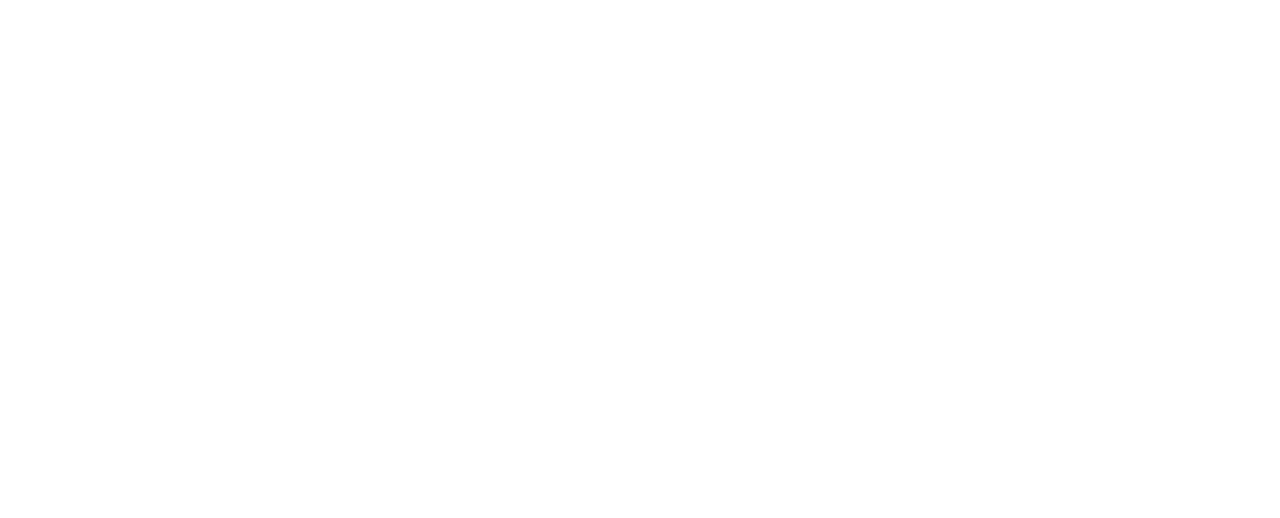
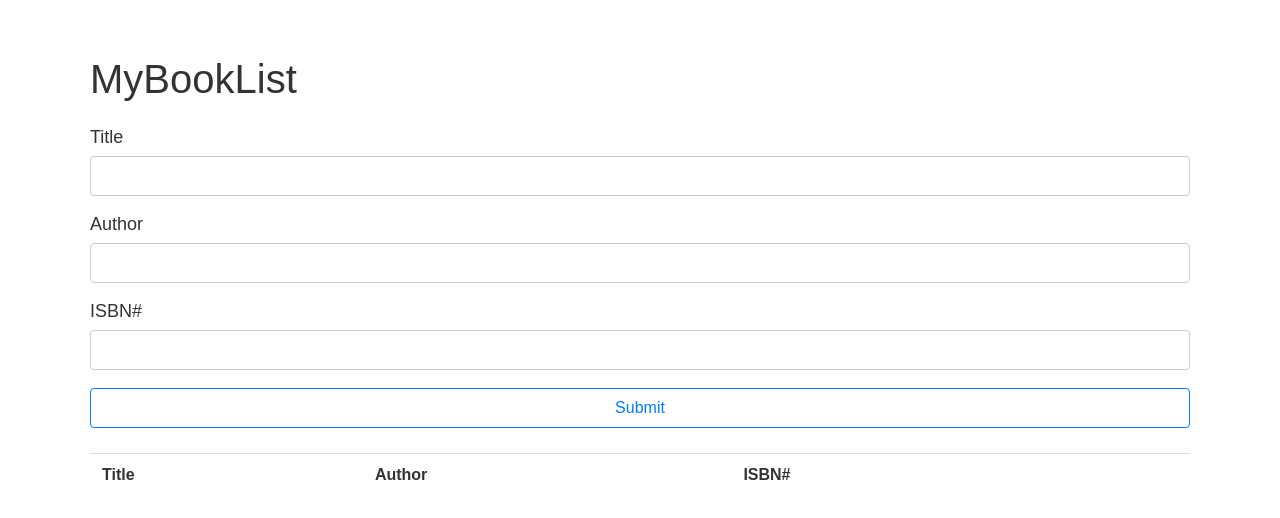
Before and after one commit to acciojob/book-list-amitbaghel10, a website: page main.html in a window 1280 px wide. Drawn offline with Linux system fonts and the light colour scheme.

Commit message:
created a submission

```diff
--- a/main.html
+++ b/main.html
@@ -11,6 +11,41 @@
     <script type="text/javascript" src="./script.js">
 </script>
 
+	<div class="container">
+        <h1>MyBookList</h1>
+
+        <form id="book-form">
+            <div class="form-group">
+                <label for="title">Title</label>
+                <input type="text" id="title" class="form-control">
+            </div>
+
+            <div class="form-group">
+                <label for="author">Author</label>
+                <input type="text" id="author" class="form-control">
+            </div>
+
+            <div class="form-group">
+                <label for="isbn">ISBN#</label>
+                <input type="text" id="isbn" class="form-control">
+            </div>
+
+            <input type="submit" value="Submit" id="submit">
+        </form>
+
+        <table class="table table-striped">
+            <thead>
+                <tr>
+                    <th>Title</th>
+                    <th>Author</th>
+                    <th>ISBN#</th>
+                    <th></th>
+                </tr>
+            </thead>
+            <tbody id="book-list"></tbody>
+        </table>
+    </div>
+
 </body>
 
 </html>
--- a/script.js
+++ b/script.js
@@ -1 +1,50 @@
 //your JS code here. If required.
+
+const bookForm = document.getElementById("book-form");
+const bookList = document.getElementById("book-list");
+
+bookForm.addEventListener("submit", function(event) {
+    event.preventDefault();
+
+    const title = document.getElementById("title").value.trim();
+    const author = document.getElementById("author").value.trim();
+    const isbn = document.getElementById("isbn").value.trim();
+
+    if (title === "" || author === "" || isbn === "") {
+        alert("Please fill in all fields");
+        return;
+    }
+
+    const row = document.createElement("tr");
+
+    const titleCell = document.createElement("td");
+    titleCell.textContent = title;
+
+    const authorCell = document.createElement("td");
+    authorCell.textContent = author;
+
+    const isbnCell = document.createElement("td");
+    isbnCell.textContent = isbn;
+
+    const deleteCell = document.createElement("td");
+    const deleteButton = document.createElement("button");
+
+    deleteButton.textContent = "X";
+    deleteButton.className = "delete";
+    deleteButton.type = "button";
+
+    deleteButton.addEventListener("click", function() {
+        row.remove();
+    });
+
+    deleteCell.appendChild(deleteButton);
+
+    row.appendChild(titleCell);
+    row.appendChild(authorCell);
+    row.appendChild(isbnCell);
+    row.appendChild(deleteCell);
+
+    bookList.appendChild(row);
+
+    bookForm.reset();
+});
--- a/styles.css
+++ b/styles.css
@@ -1 +1,87 @@
 /*  your css code here. If applicable */
+
+body {
+    font-family: Arial, sans-serif;
+    margin: 0;
+    padding: 30px 20px;
+    background-color: #fff;
+    color: #333;
+}
+
+.container {
+    max-width: 1100px;
+    margin: 0 auto;
+}
+
+h1 {
+    font-size: 40px;
+    font-weight: 400;
+    margin-bottom: 25px;
+}
+
+.form-group {
+    margin-bottom: 18px;
+}
+
+.form-group label {
+    display: block;
+    font-size: 18px;
+    margin-bottom: 8px;
+}
+
+.form-control {
+    display: block;
+    width: 100%;
+    padding: 10px;
+    box-sizing: border-box;
+    border: 1px solid #ccc;
+    border-radius: 4px;
+    font-size: 16px;
+}
+
+#submit {
+    display: block;
+    width: 100%;
+    padding: 10px;
+    background-color: white;
+    border: 1px solid #007bff;
+    border-radius: 4px;
+    color: #007bff;
+    font-size: 16px;
+    cursor: pointer;
+}
+
+#submit:hover {
+    background-color: #007bff;
+    color: white;
+}
+
+.table {
+    width: 100%;
+    margin-top: 25px;
+    border-collapse: collapse;
+}
+
+.table th,
+.table td {
+    text-align: left;
+    padding: 12px;
+    border-top: 1px solid #ddd;
+}
+
+.table-striped tbody tr:nth-child(odd) {
+    background-color: #f2f2f2;
+}
+
+.delete {
+    background-color: #dc3545;
+    color: white;
+    border: none;
+    border-radius: 3px;
+    padding: 6px 12px;
+    cursor: pointer;
+}
+
+.delete:hover {
+    background-color: #bd2130;
+}
```
